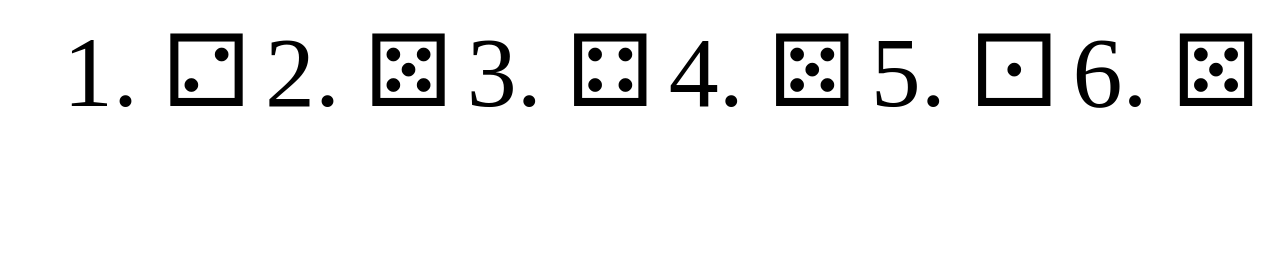
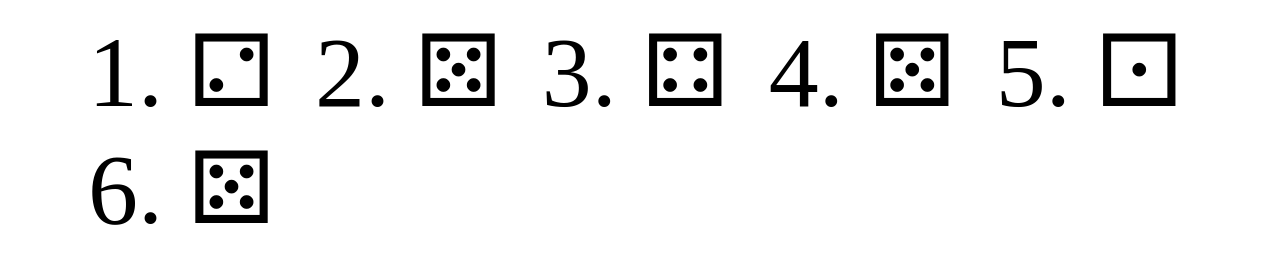
Before and after one commit to clevelandcomputer/dice-game, a plain HTML site: page index.html in a window 1280 px wide. Both pictures are taken after a click on the button "Show All Rolls". Shown: the part 199-462 px from the top of the page. Drawn offline with Linux system fonts and the light colour scheme.

Commit message:
margin fix

```diff
--- a/style.css
+++ b/style.css
@@ -1,6 +1,6 @@
 ol li {
     float: left;
-    margin-left: 115px;
+    margin-left: 140px;
     font-size: 100px;
 }
 
```
